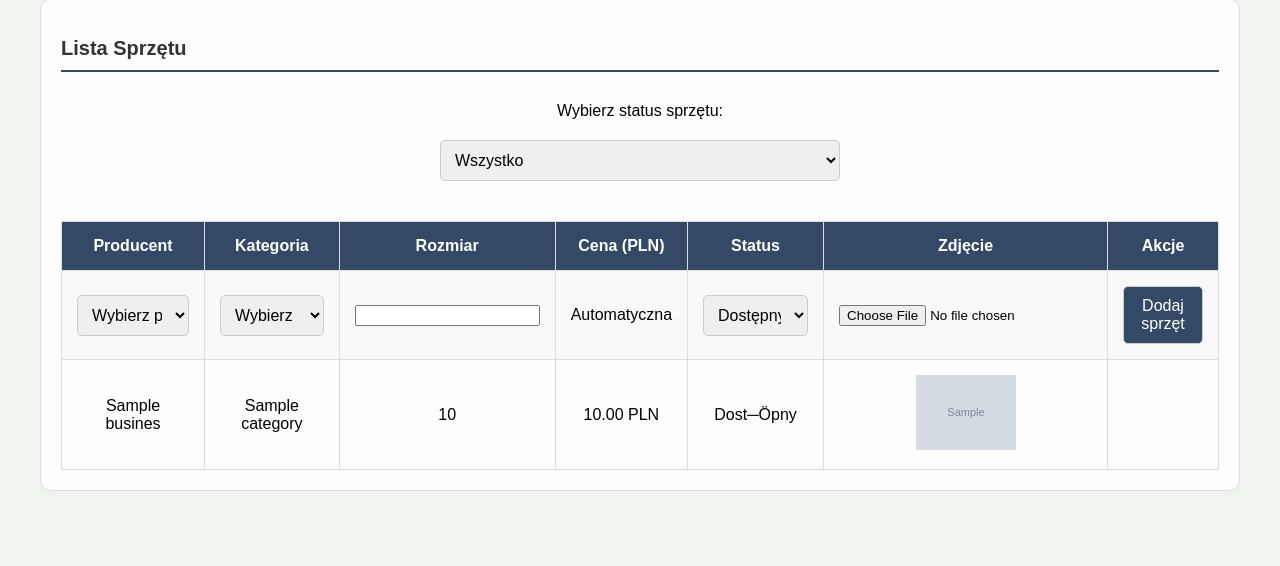
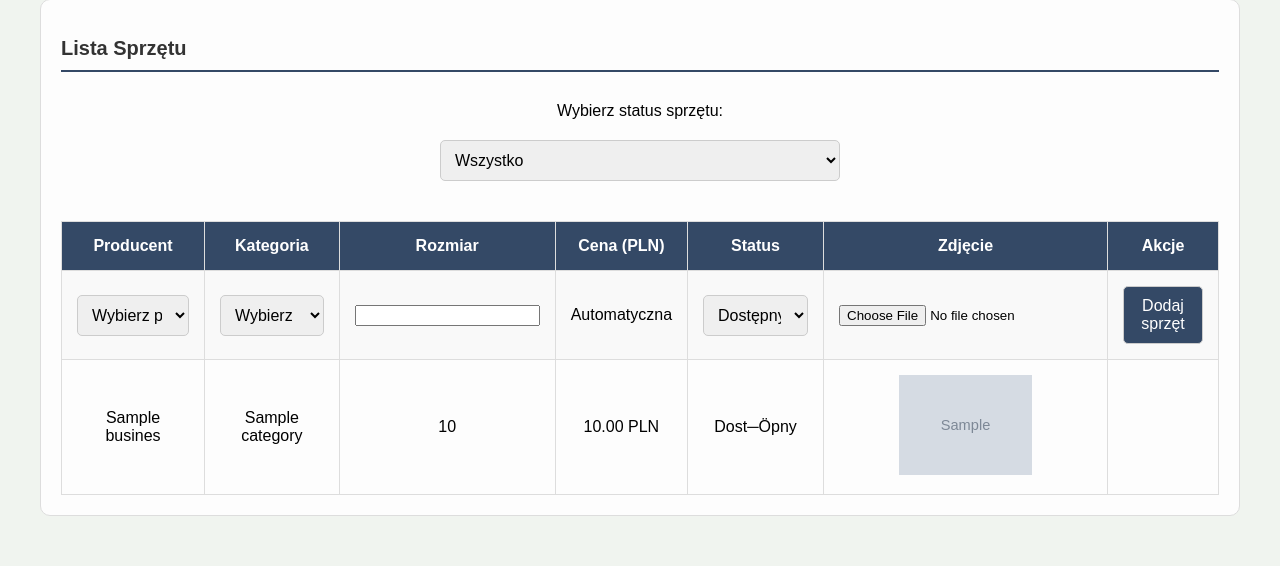
Before and after one commit to PEXEL2002/PWR_Database_Project, a PHP site: page /public/panel_equipment.php in a window 1280 px wide. Shown: the part 234-800 px from the top of the page. Run offline with PHP 8.4, Linux system fonts and the light colour scheme; tables that the repository leaves empty hold one stand-in row (values such as "Sample post"); grey boxes marked "Sample" are stand-in pictures; a stand-in replaces the project's code that opens the database connection; some libraries are stand-ins or nearby versions.

Commit message:
Enhance equipment image display: adjust styling for better visibility

```diff
--- a/public/panel_equipment.php
+++ b/public/panel_equipment.php
@@ -150,7 +150,7 @@ $equipmentList = $admin->getEquipmentByStatus('all');
                     <td><?= htmlspecialchars($equipment['E_price'], ENT_QUOTES, 'UTF-8') ?> PLN</td>
                     <td class="status-cell"><?= htmlspecialchars($equipment['E_if_rent'], ENT_QUOTES, 'UTF-8') ?></td>
                     <td>
-                        <img src="assets/equipmentPhoto/<?= htmlspecialchars($equipment['E_photo'], ENT_QUOTES, 'UTF-8') ?>"
+                        <img style="height:100px; width:auto;" src="assets/equipmentPhoto/<?= htmlspecialchars($equipment['E_photo'], ENT_QUOTES, 'UTF-8') ?>"
                              alt="Zdjęcie sprzętu" width="100">
                     </td>
                     <td>
```
